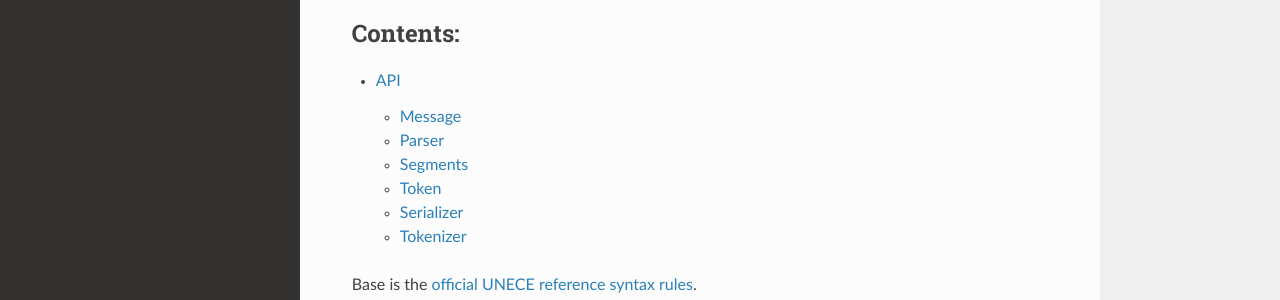
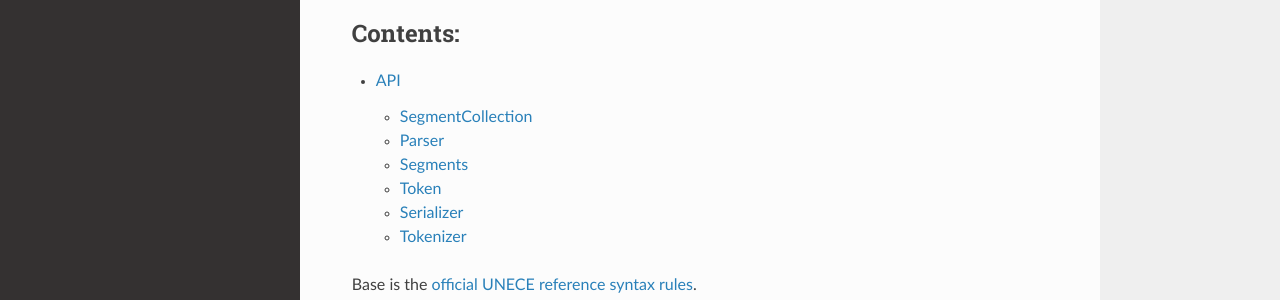
Before and after one commit to nerdocs/pydifact, a Sphinx documentation site: the page built from docs/index.rst, in a window 1280 px wide and 937 px high. Shown: the part 330-630 px from the top of the window. Built offline with Sphinx 7.4.7 and the Read the Docs theme 2.0.0, drawn with Linux system fonts in a browser that asks for light colours.

Commit message:
fix segmentcollection (name) docs

```diff
--- a/docs/API.rst
+++ b/docs/API.rst
@@ -1,9 +1,9 @@
 API
 ===
 
-Message
--------
-.. automodule:: pydifact.segmentscollection
+SegmentCollection
+------------------
+.. automodule:: pydifact.segmentcollection
     :members:
 
 Parser
```
